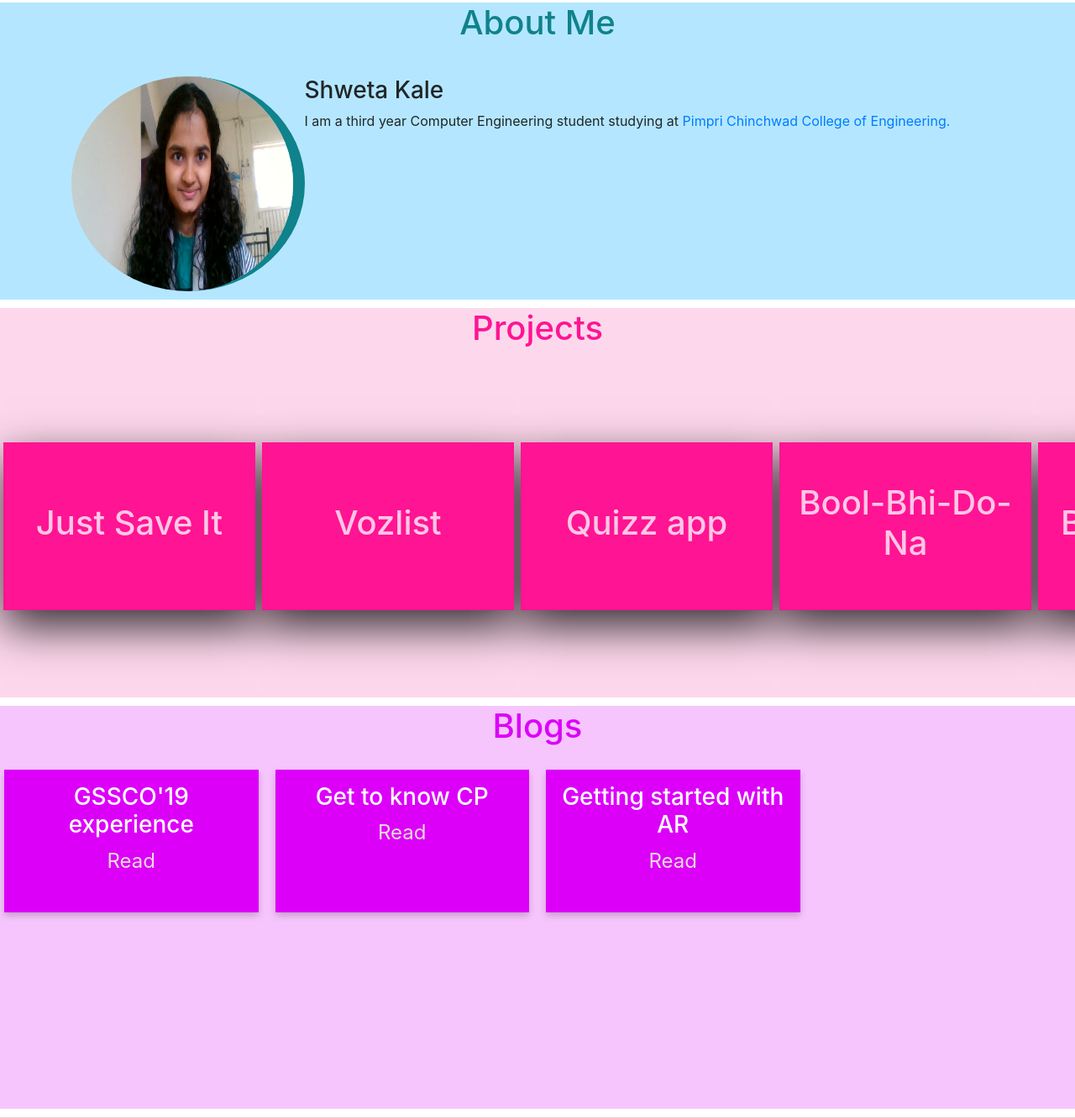
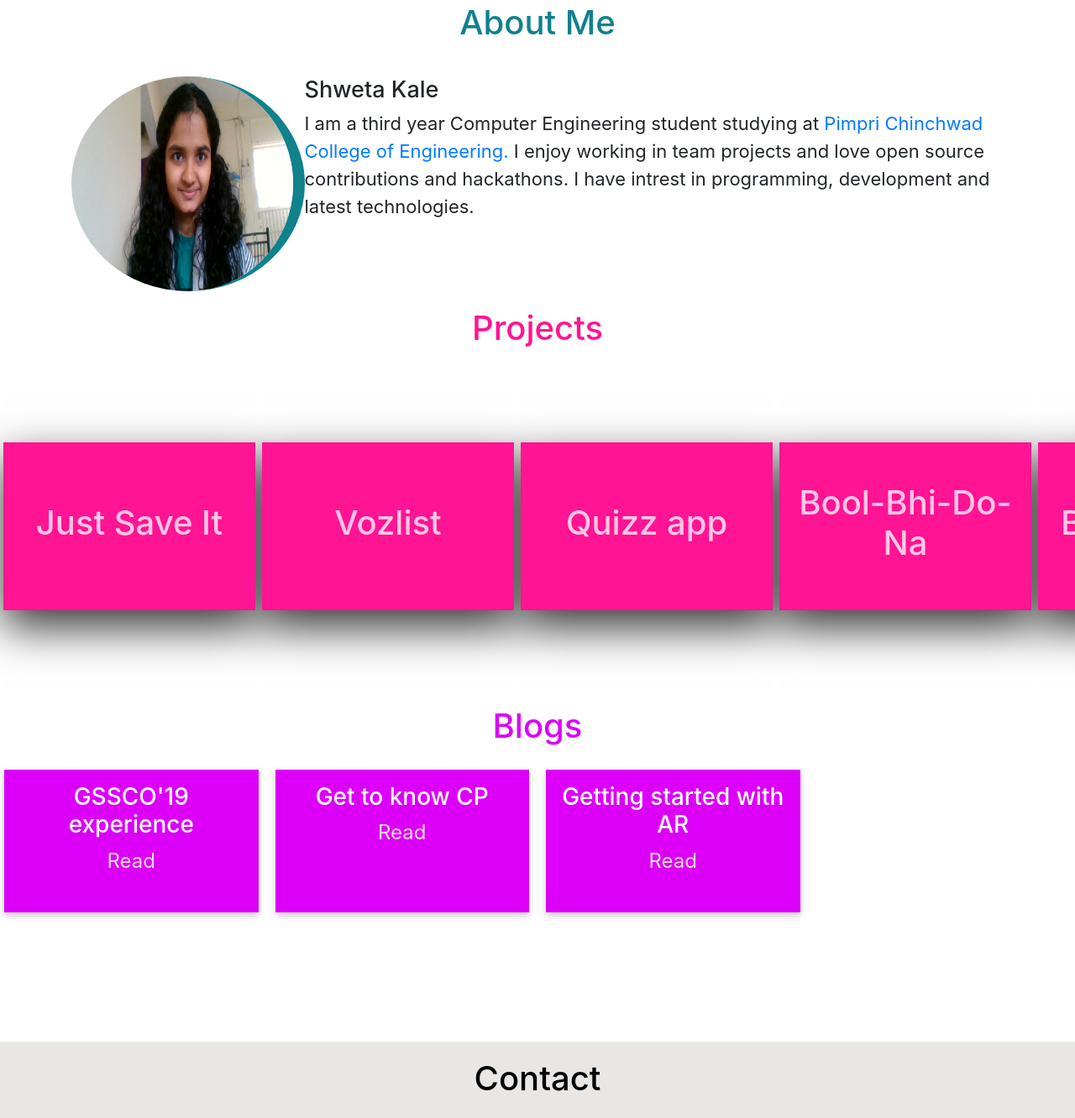
Before and after one commit to raibove/portfolio, a plain HTML site: page index.html in a window 1280 px wide. Shown: the part 810-2142 px from the top of the page at 84% size. Drawn offline with nearby package versions, Linux system fonts and the light colour scheme.

Commit message:
improved style

```diff
--- a/index.css
+++ b/index.css
@@ -64,7 +64,6 @@
 
 #about{
 	padding:0 0 10px 0;
-	background-color: #b4e7ff;
 }
 .about{
 	position: relative;
@@ -96,10 +95,14 @@
 	border-right:14px solid #10828C;
     border-radius: 50%
 }
-
+.column-about h3{
+	font-size: 27px;
+}
+.column-about p{
+	font-size: 22px;
+}
 #project{
 	margin:10px 0;
-	background-color: #fdd8ec;
 }
 .project{
 	color:#ff1493;
@@ -118,7 +121,6 @@
     position: relative;
     cursor: pointer;
     margin: 4px;
-
     flex: 0 0 auto;
 }
 
@@ -184,7 +186,7 @@
 }
 
 .container-project .card-project .face.face2 .content a{
-    margin: 15px 0 0;
+    margin: 15px 0 0 0;
     display:  inline-block;
     text-decoration: none;
     font-weight: 900;
@@ -199,8 +201,7 @@
 }
 
 #blog{
-	height: 60vh;
-	background-color:#f7c5fd;
+	height: 50vh;
 }
 .blog{
 	color:#dc00f9;
@@ -234,13 +235,12 @@
 }
 
 #contact{
-	margin:10px 0;
-	padding: 10px 0;
-	background-color: #ffcdcd;
+	padding-bottom:10px;
 	height:40vh;
+	background-color: rgb(233, 230, 230);
 }
 .contact{
-	color:#f90000;
+	color:#000;
 	text-align: center;
 	padding: 20px 0;
 }
--- a/index.html
+++ b/index.html
@@ -44,7 +44,7 @@
 				<div class="column-about about-intro about-right">
 					<h3>Shweta Kale</h3>
 					<p>
-					   I am a third year Computer Engineering student studying at <a href="https://pccoe.bodhi-tree.in/">Pimpri Chinchwad College of Engineering. </a>
+					   I am a third year Computer Engineering student studying at <a href="https://pccoe.bodhi-tree.in/">Pimpri Chinchwad College of Engineering.</a> I enjoy working in team projects and love open source contributions and hackathons. I have intrest in programming, development and latest technologies.
 					</p>
 				</div>
 			</div>
```
